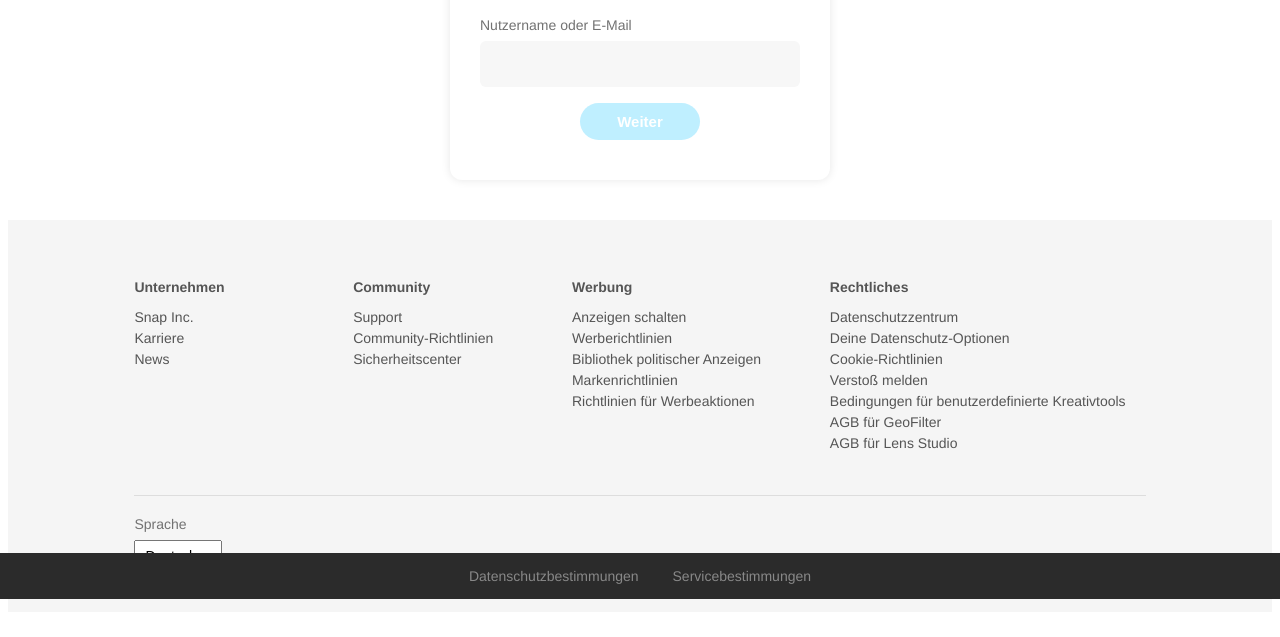
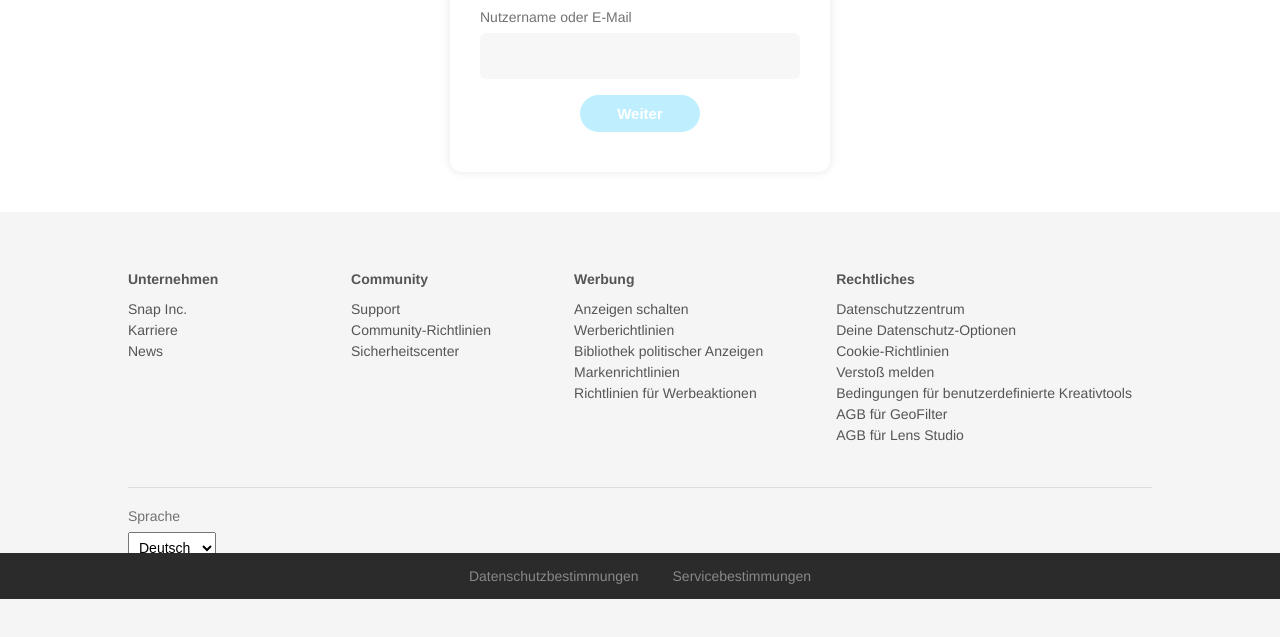
Before and after one commit to kopfab112233/snapchat, a website: page public/index.html in a window 1280 px wide. Shown: the part 201-838 px from the top of the page. Drawn offline with Linux system fonts and the light colour scheme.

Commit message:
Update style.css

```diff
--- a/public/style.css
+++ b/public/style.css
@@ -1,3 +1,10 @@
+html, body {
+  height: 100%;
+  margin: 0;
+  display: flex;
+  flex-direction: column;
+}
+
 body {
  font-family: "Helvetica Neue", Helvetica, Arial, sans-serif;
 }
@@ -94,7 +101,7 @@ button:hover:enabled {
 
 footer {
   background: #f5f5f5;
-  padding: 40px 10%;
+  padding: 40px 10% 80px;
   font-size: 14px;
   color: #555;
 }
```
